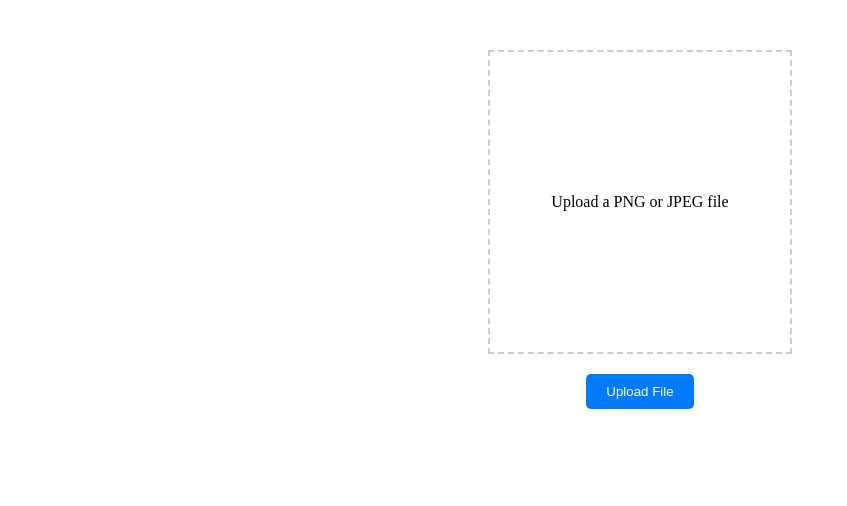
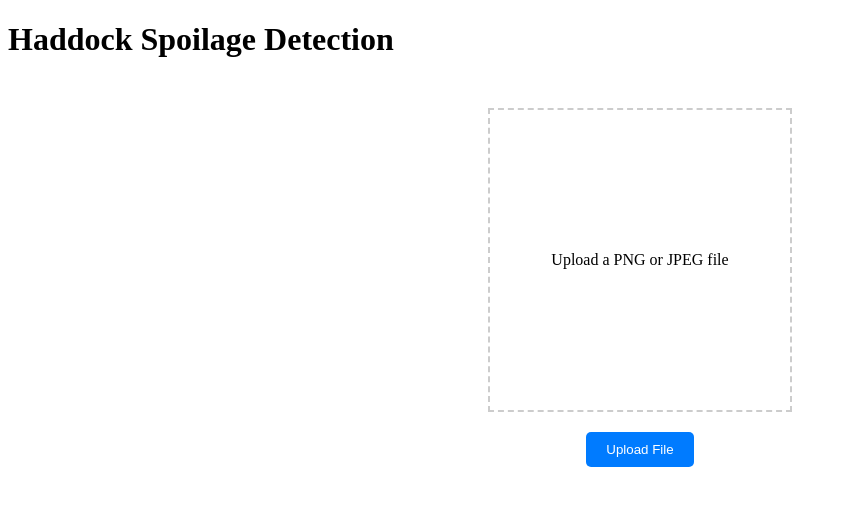
Before and after one commit to nb04/nb04.github.io, a plain HTML site: page index.html in a window 1280 px wide. Shown: the whole page, without its empty margins (0-847 px from the left). Drawn offline with Linux system fonts and the light colour scheme.

Commit message:
Update index.html

```diff
--- a/index.html
+++ b/index.html
@@ -3,8 +3,10 @@
 <head>
   <meta charset="UTF-8">
   <meta name="viewport" content="width=device-width, initial-scale=1.0">
-  <title>File Upload Example</title>
+  <title>Haddock Spoilage Detection</title>
+  <!-- Styling for the upload container, placeholder, and button -->
   <style>
+    /* Styles for the upload container */
     .upload-container {
       display: flex;
       flex-direction: column;
@@ -12,6 +14,7 @@
       margin-top: 50px;
     }
 
+    /* Styles for the upload placeholder */
     .upload-placeholder {
       width: 300px;
       height: 300px;
@@ -22,11 +25,13 @@
       margin-bottom: 20px;
     }
 
+    /* Styles for the uploaded image within the placeholder */
     .upload-placeholder img {
       max-width: 100%;
       max-height: 100%;
     }
 
+    /* Styles for the upload button */
     .upload-button {
       padding: 10px 20px;
       background-color: #007bff;
@@ -38,25 +43,41 @@
   </style>
 </head>
 <body>
+  <h1>Haddock Spoilage Detection</h1>
+  <!-- Container for the upload elements -->
   <div class="upload-container">
+    <!-- Placeholder for the uploaded file or message -->
     <div class="upload-placeholder" id="filePlaceholder">
+      <!-- Initial message before file upload -->
       <span>Upload a PNG or JPEG file</span>
     </div>
+    <!-- Hidden file input element -->
     <input type="file" id="fileInput" accept=".png, .jpeg, .jpg" style="display:none;">
+    <!-- Button to trigger file upload -->
     <button class="upload-button" onclick="document.getElementById('fileInput').click();">Upload File</button>
   </div>
 
+  <!-- JavaScript code to handle file upload -->
   <script>
+    // Event listener for changes in the file input element
     document.getElementById('fileInput').addEventListener('change', function(event) {
+      // Get the selected file
       const file = event.target.files[0];
+      // Check if a file is selected and it's a PNG or JPEG file
       if (file && (file.type === 'image/png' || file.type === 'image/jpeg')) {
+        // Create a FileReader object to read the file
         const reader = new FileReader();
+        // Function to execute when the file is read successfully
         reader.onload = function(e) {
+          // Get the file placeholder element
           const filePlaceholder = document.getElementById('filePlaceholder');
+          // Display the uploaded image in the placeholder
           filePlaceholder.innerHTML = '<img src="' + e.target.result + '" alt="Uploaded File">';
         }
+        // Read the file as a data URL
         reader.readAsDataURL(file);
       } else {
+        // Alert the user if an invalid file is selected
         alert('Please upload a valid PNG or JPEG file.');
       }
     });
```
